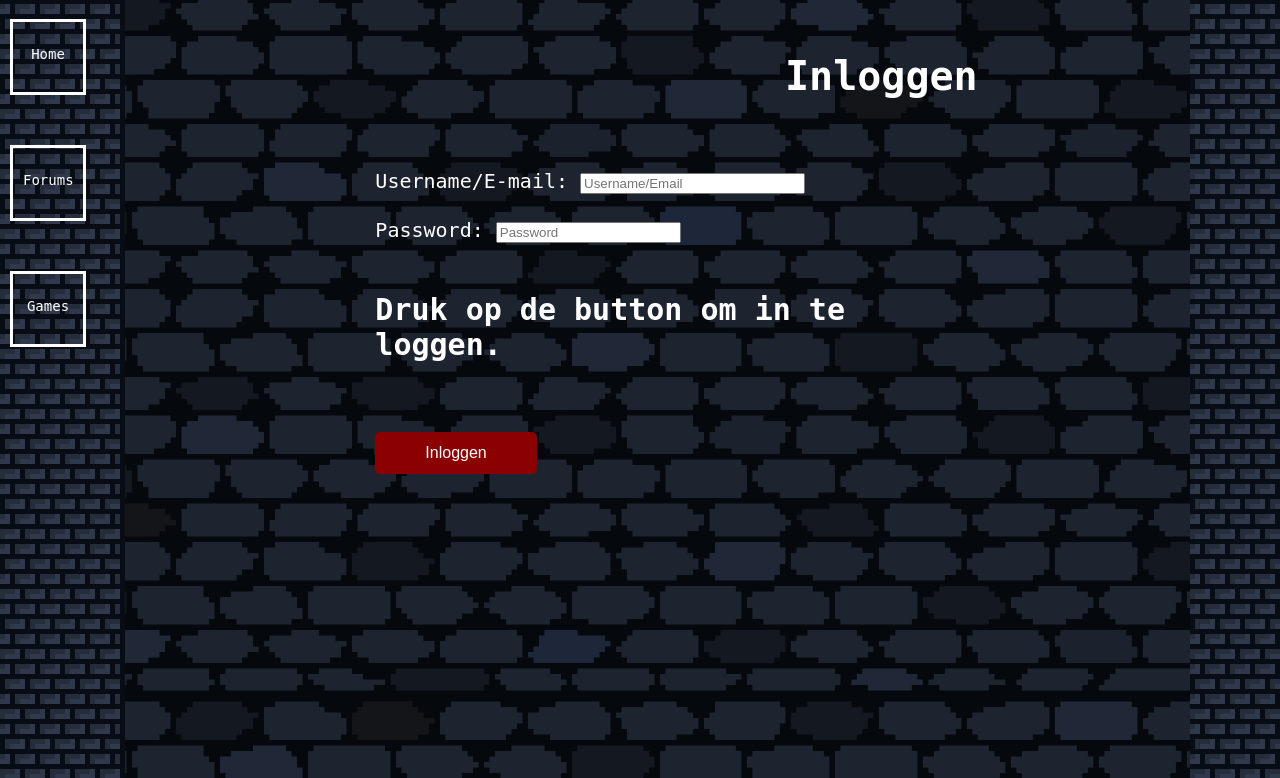
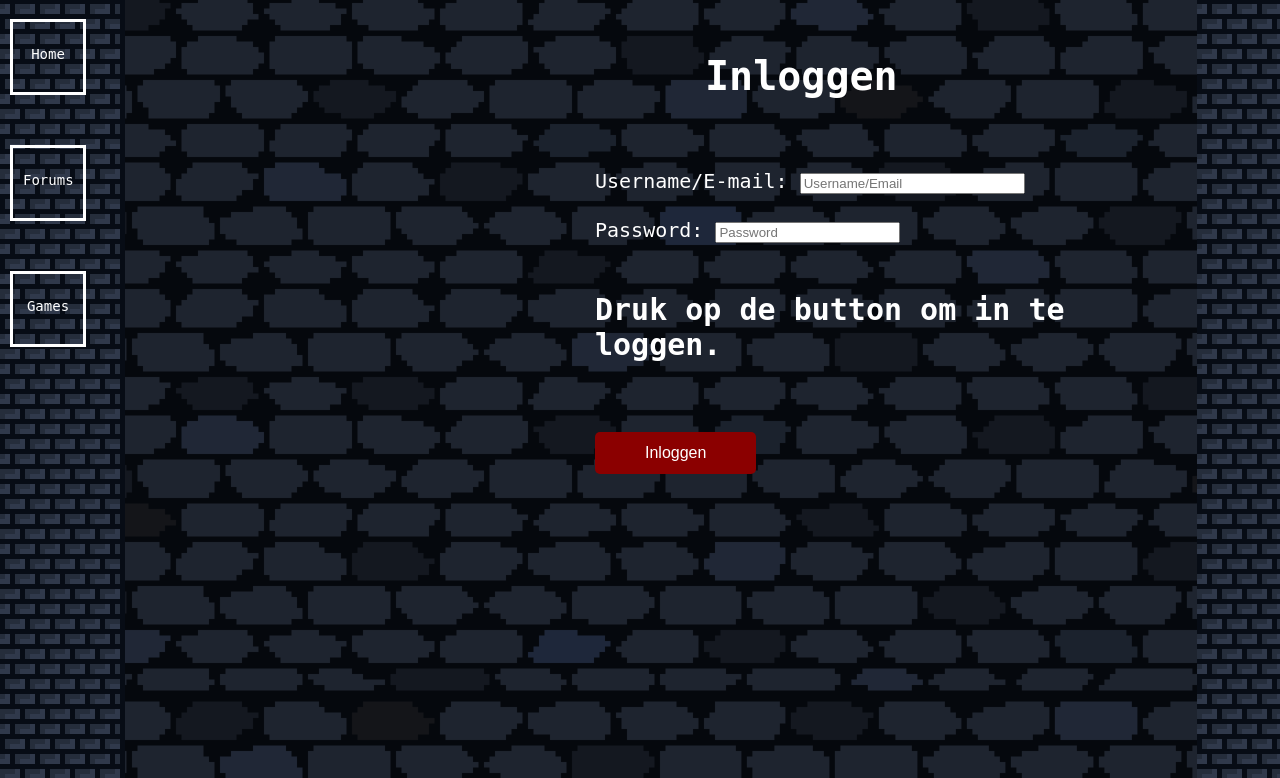
Before and after one commit to RodneyHilgen/Gameblog, a PHP site: page /inlog.php in a window 1280 px wide. Shown: the part 96-874 px from the top of the page. Run offline with PHP 8.4, Linux system fonts and the light colour scheme; grey boxes are pictures that could not be loaded.

Commit message:
Update inlog.css

```diff
--- a/css/inlog.css
+++ b/css/inlog.css
@@ -40,7 +40,7 @@ nav .search-bar input {
   box-sizing: border-box;
 }
   .inlog {
-    margin-left: 660px;
+    margin-left: 580px;
     margin-top: 54px;
     margin-bottom: 60px;
     color: white;
@@ -52,6 +52,7 @@ nav .search-bar input {
     width: 50%;
     margin: auto;
     padding: 10px;
+    margin-left: 460px;
   }
 
   .inlog-button{
```
